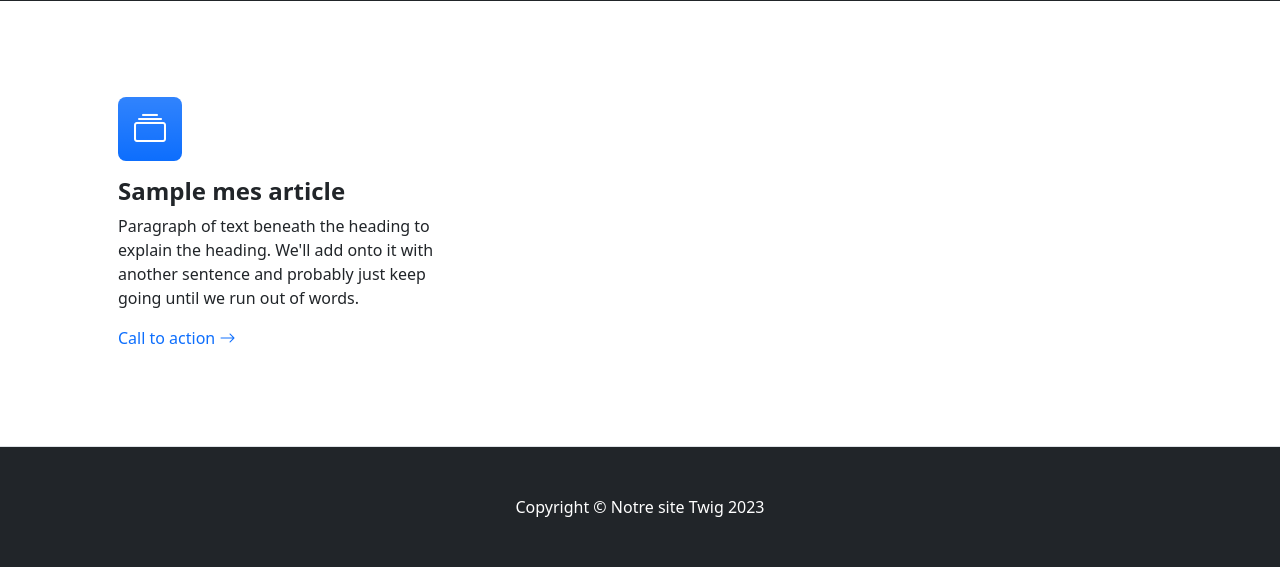
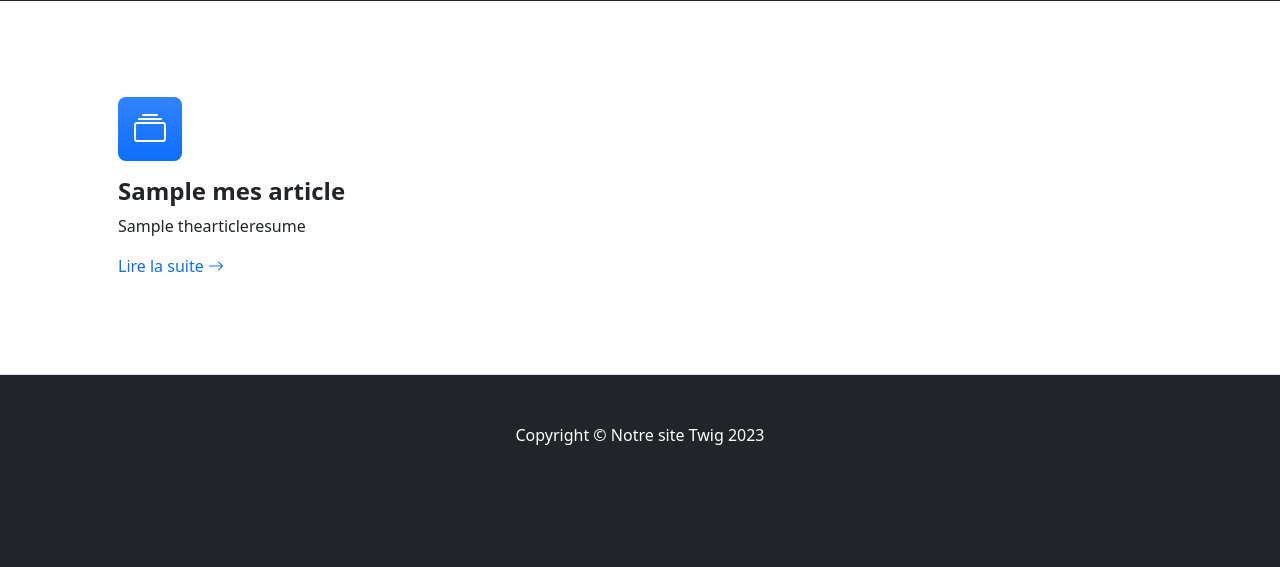
Before and after one commit to WebDevCF2m2022/twig, a PHP site: template view/template.html.twig in a window 1280 px wide. Shown: the part 590-1157 px from the top of the page. After the commit the page ends 1035 px from the top, so only its background shows below. Run offline with PHP 8.4, Linux system fonts and the light colour scheme; the template is opened without the code that fills it: most values are stand-ins (such as "Sample title", 1, 10 or a date in 2020); a stand-in replaces the project's code that opens the database connection; some libraries are stand-ins or nearby versions.

Commit message:
.htaccess

```diff
--- a/controller/publicController.php
+++ b/controller/publicController.php
@@ -5,6 +5,10 @@ use MyModels\Manager\thearticleManager;
 
 $thesectionManager = new thesectionManager($pdo);
 $thearticleManager = new thearticleManager($pdo);
+
+if(isset($_GET['articlesSlug'])){
+    echo $_GET['articlesSlug'];
+}
 
 try {
     $thesection = $thesectionManager->SelectAllThesection();
--- a/view/template.html.twig
+++ b/view/template.html.twig
@@ -61,9 +61,9 @@
                     <div class="col-lg-4 mb-5 mb-lg-0">
                         <div class="feature bg-primary bg-gradient text-white rounded-3 mb-3"><i class="bi bi-collection"></i></div>
                         <h2 class="h4 fw-bolder">{{ item.thearticletitle }}</h2>
-                        <p>Paragraph of text beneath the heading to explain the heading. We'll add onto it with another sentence and probably just keep going until we run out of words.</p>
-                        <a class="text-decoration-none" href="#!">
-                            Call to action
+                        <p>{{ item.thearticleresume }}</p>
+                        <a class="text-decoration-none" href="/articles/{{ item.thearticleslug }}">
+                            Lire la suite
                             <i class="bi bi-arrow-right"></i>
                         </a>
                     </div>
```
Also changed, not shown: public/.htaccess (added).
